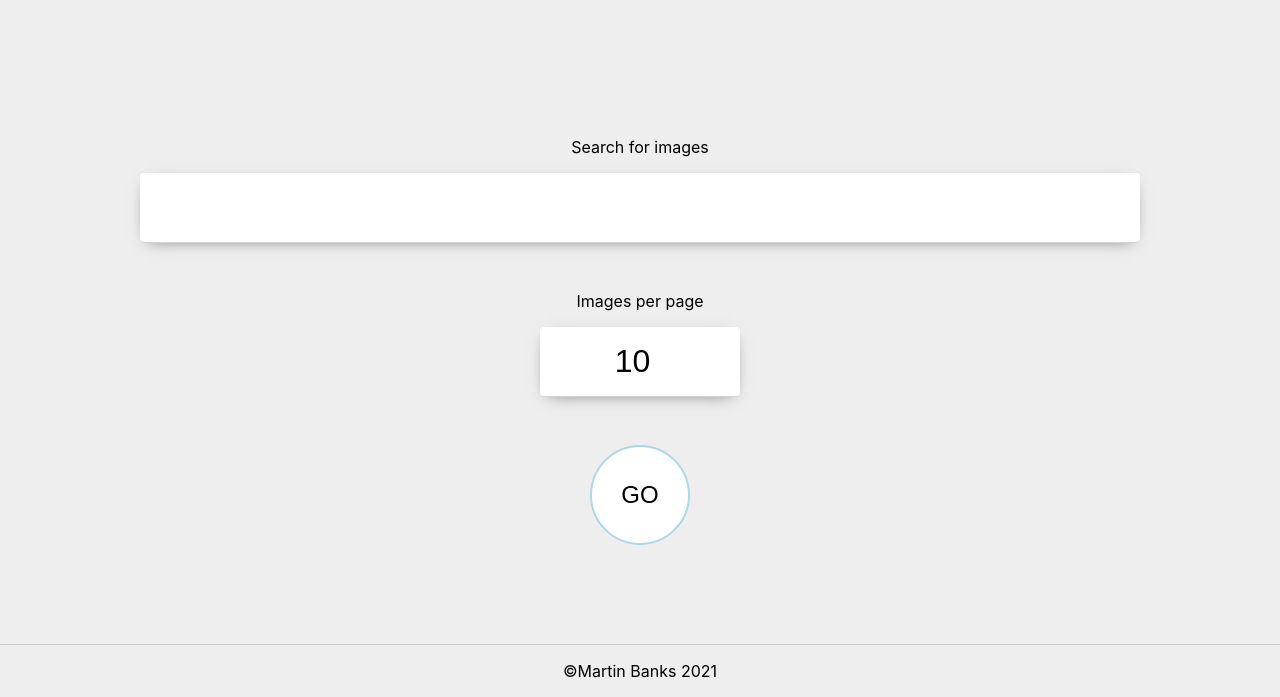
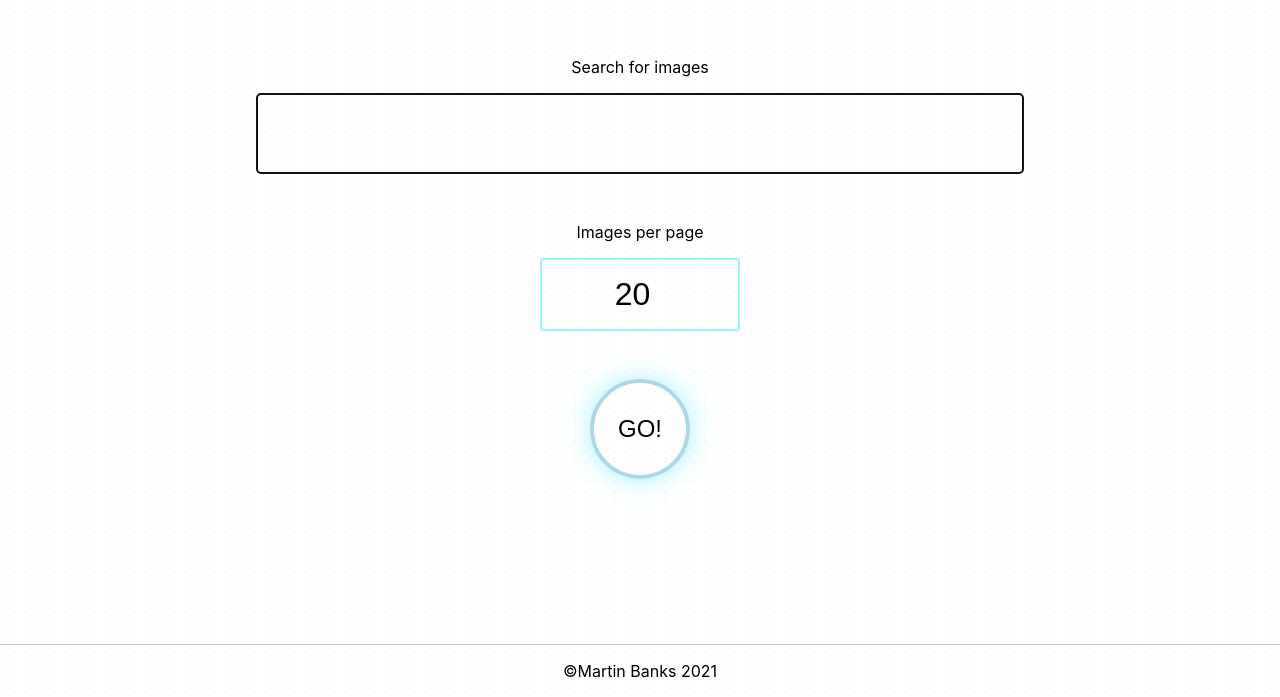
Before and after one commit to martin-banks/unsplash-challenge, a Next.js app: page / in a window 1280 px wide. Shown: the part 103-800 px from the top of the page. Built offline with nearby package versions, Linux system fonts and the light colour scheme.

Commit message:
Updated styles

```diff
--- a/components/image-grid/index.js
+++ b/components/image-grid/index.js
@@ -8,30 +8,55 @@ export default function ImageGrid (props) {
 
   return <>
     <section className={ styles.gridContainer }>
-      <ResponsiveMasonry
-        columnsCountBreakPoints= {{ 300: 1, 600: 2, 900: 3, 1200: 4 }}
+
+      {
+        searchResults?.results?.length
+          ? <ResponsiveMasonry columnsCountBreakPoints= {{ 300: 1, 600: 2, 900: 3, 1200: 4 }} >
+            <Masonry gutter="16px">
+              {
+                searchResults?.results.map(p => <a
+                    className={ styles.imageContainer }
+                    key={ `result-image-${p.id}-${Math.random()}` }
+                    style={{
+                      backgroundColor: p.color,
+                      backgroundImage: `url(${p.urls.small})`
+                    }}
+                    href={ `https://unsplash.com/photos/${p.id}` }
                   >
-        <Masonry gutter="8px">
-          {
-            searchResults?.results
-              ? searchResults?.results.map(p => <div className={ styles.imageContainer } key={ `result-image-${p.id}` }>
                     {/* <Blurhash
                       hash={ p.blur_hash }
                       width="100%"
                       height="100%"
                     /> */}
-                <img className={ styles.highres } src={ p.urls.small } />
-                <div className={ styles.overlay }>
-                  <p>{ p.user.name }</p>
+                    <img
+                      className={ styles.highres }
+                      src={ p.urls.small }
+                      alt={ p.alt_description }
+                    />
+                    <div
+                      className={ styles.overlay }
+                      style={{
+                        background: `linear-gradient(to top, ${p.color}, rgba(0,0,0, 0) 50%)`
+                      }}
+                    >
+                      <p>
+                        <img
+                          className={ styles.profileImage }
+                          src={ p.user.profile_image.medium }
+                        />
+                        <b>{ p.user.name }</b>
+                      </p>
+                      { p.alt_description && <p className={ styles.caption }>{ p.alt_description }</p> }
                     </div>
-              </div>)
-              : <pre className="dump">{ JSON.stringify(searchResults, null, 2)}</pre>
+                  </a>
+                )
               }
             </Masonry>
           </ResponsiveMasonry>
+          : <p className={ styles.noResults }>Oh no, we couldn't find anything!</p>
+      }
+
 
     </section>
-
-    {/* </section> */}
   </>
 }
--- a/components/image-grid/styles.module.css
+++ b/components/image-grid/styles.module.css
@@ -4,38 +4,100 @@
   margin: 0 auto;
   margin-bottom: 10rem;
   max-width: 1800px;
+  padding: 1rem;
 }
 .imageContainer {
+  display: block;
   position: relative;
-  /* padding: 1rem; */
+  background-repeat: no-repeat;
+  background-size: contain;
+  z-index: 0;
+  transition: all 200ms ease-in-out;
+  border-radius: 8px;
+  overflow: hidden;
 }
+.imageContainer:after {
+  content: "";
+  position: absolute;
+  width: 100%;
+  height: 100%;
+  top: 0;
+  left: 0;
+  background: inherit;
+  background-position: center center;
+  filter: drop-shadow(0px 0px 10px rgba(0, 0, 0, 0.50)) blur(10px);
+  z-index: 0;
+  transform: translate(0, 4%) scale(1);
+  opacity: 1;
+}
+
+.imageContainer:hover {
+  transform: scale(1.1);
+  z-index: 100;
+}
+
 .highres {
   display: block;
+  position: relative;
   top: 0;
   left: 0;
   width: 100%;
+  opacity: 1;
+  z-index: 10;
 }
 
 .overlay {
   position: absolute;
+  display: flex;
+  justify-content: flex-end;
+  flex-direction: column;
   top: 0;
   left: 0;
   width: 100%;
-  height: auto;
+  height: 100%;
   opacity: 0;
-  transition: all 200ms;
+  transform: translateY(100%);
+  transition: all 300ms;
   padding: 2rem;
-  background: linear-gradient(rgba(0,0,0, 0.4), rgba(0,0,0, 0));
+  /* background: linear-gradient(rgba(0,0,0, 0.6), rgba(0,0,0, 0)); */
   pointer-events: none;
+  z-index: 100;
 }
 
 .overlay p {
-  font-weight: bold;
+  display: block;
   color: white;
   margin: 0;
-  text-shadow: 0 1px 4px rgba(0,0,0, 0.6)
+  text-shadow: 0 1px 4px rgba(0,0,0, 0.6);
+}
+
+.caption {
+  text-transform: capitalize;
+}
+
+.profileImage {
+  width: 32px;
+  height: 32px;
+  border-radius: 100px;
+  border: solid 1px #fff;
+  vertical-align: middle;
+  margin-right: 0.5rem;
 }
 
 .imageContainer:hover .overlay {
-  opacity: 1
+  opacity: 1;
+  transform: translateY(0)
 }
+
+.noResults {
+  display: block;
+  text-align: center;
+  font-size: 2rem;
+  font-weight: 300;
+}
+
+@media screen and (prefers-color-scheme: dark) {
+  .noResults {
+    color: white
+  }
+}
--- a/components/search/index.js
+++ b/components/search/index.js
@@ -1,10 +1,11 @@
-import { useRef, useState } from 'react'
+import { useRef, useState, useEffect } from 'react'
 
 import styles from './styles.module.css'
 
 export default function Search (props) {
-  const [ perPage, setPerPage ] = useState(props.per_page || 10)
-  const [ search, setSearch ] = useState(props.search || '')
+  const { searchDetails } = props
+  const [ perPage, setPerPage ] = useState(searchDetails?.per_page || 20)
+  const [ search, setSearch ] = useState(searchDetails?.search || '')
 
   const refForm = useRef(null)
 
@@ -19,8 +20,19 @@ export default function Search (props) {
     refForm.current.submit()
   }
 
+  useEffect(() => {
+    if (searchDetails) {
+      setPerPage(searchDetails?.per_page)
+      setSearch(searchDetails?.search)
+    }
+  }, [searchDetails])
+
   return <>
-    <form className={ styles.searchForm } ref={ refForm } onSubmit={ handleSubmit }>
+    <form
+      className={ styles.searchForm }
+      ref={ refForm }
+      onSubmit={ handleSubmit }
+    >
 
       <label
         className={ styles.searchLabel }
@@ -29,13 +41,12 @@ export default function Search (props) {
       >Search for images</label>
 
       <input
-        className={ styles.searchLabel }
         className={ styles.searchInput__text }
         onChange={ handleSearchInput }
         name="search"
         type="text"
         value={ search }
-        autofocus
+        autoFocus
       />
 
       <div className={ styles.perPageContainer }>
@@ -49,11 +60,13 @@ export default function Search (props) {
           max="50"
           value={ perPage }
         />
-
       </div>
 
-
-      <input className={ styles.searchSubmit } type="submit" value="go" />
+      <input
+        className={ styles.searchSubmit }
+        type="submit"
+        value="GO!"
+      />
     </form>
   </>
 }
--- a/components/search/styles.module.css
+++ b/components/search/styles.module.css
@@ -1,32 +1,37 @@
 .searchForm {
-  margin: 30vh auto 10vh auto;
+  margin: 8vh auto 8vh auto;
   display: block;
-  max-width: 1000px;
+  max-width: 800px;
+  padding: 0 1rem;
 }
 
 .searchInput__text {
   display: block;
   width: 100%;
-  font-size: 2rem;
+  font-size: 2.5rem;
   padding: 1rem;
-  border: none;
-  border-bottom: solid 1px lightgrey;
-  margin-bottom: 3rem;
-  background: white;
-  box-shadow: 0 4px 16px -8px rgba(0,0,0, 0.6);
+  border: solid 2px rgb(90, 231, 250, 0.6);
+  margin-bottom: 1.5rem;
   border-radius: 4px;
   text-align: center;
+  text-transform: uppercase;
+  font-weight: 900;
+  background: -webkit-linear-gradient(cyan, midnightblue);
+  -webkit-background-clip: text;
+  -webkit-text-fill-color: transparent;
+  caret-color: dodgerblue;
 }
+
 .searchInput__number {
   font-size: 2rem;
   padding: 1rem;
   border: none;
-  border-bottom: solid 1px lightgrey;
   margin-bottom: 1rem;
-  box-shadow: 0 4px 16px -8px rgba(0,0,0, 0.6);
   border-radius: 4px;
   min-width: 200px;
   text-align: center;
+  background: none;
+  border: solid 2px rgb(90, 231, 250, 0.6);
 }
 
 .searchLabel {
@@ -34,21 +39,22 @@
   display: block;
   margin-bottom: 1rem;
   text-align: center;
-
 }
 
 .searchSubmit {
   display: block;
-  margin: 2rem auto;
+  margin: 1rem auto;
   width: 100px;
   height: 100px;
   border-radius: 100px;
-  border: solid 2px lightblue;
-  background: white;
+  border: solid 4px lightblue;
+  background: none;
   text-transform: uppercase;
   transition: all 200ms;
   font-size: 1.5rem;
+  box-shadow: 0 0px 32px -8px rgb(90, 231, 250);
 }
+
 .searchSubmit:hover {
   background: deepskyblue;
   color: white
@@ -58,3 +64,27 @@
   margin: 0 auto;
   text-align: center
 }
+
+@media screen and (min-width: 600px) {
+  .searchForm {
+    margin: 20vh auto 20vh auto;
+  }
+  .searchInput__text {
+    margin-bottom: 3rem;
+  }
+  .searchSubmit {
+    margin: 2rem auto;
+  }
+}
+
+@media screen and (prefers-color-scheme: dark) {
+  .searchInput__number {
+    color: #ccc;
+  }
+  .searchLabel {
+    color: #ccc
+  }
+  .searchSubmit {
+    color: white
+  }
+}
--- a/pages/index.js
+++ b/pages/index.js
@@ -1,34 +1,36 @@
-import { useState, useRef } from 'react'
-
+import { useState, useEffect } from 'react'
 import Head from 'next/head'
-// import Image from 'next/image'
-
-import styles from '../styles/Home.module.css'
 
 import Search from '../components/search'
 import ImageGrid from '../components/image-grid'
 
+import styles from '../styles/Home.module.css'
+
+
 export default function Home (props) {
+  const [ serverProps , setServerProps ] = useState(null)
+
+  useEffect(() => {
+    setServerProps(props)
+  }, [props])
 
   return (
     <div className={styles.container}>
       <Head>
         <title>Unsplash Challenge</title>
-        <meta name="description" content="Create a simple app to find images on Unsplash" />
-        <link rel="icon" href="/favicon.ico" />
+        <meta
+          name="description"
+          content="Create a simple app to find images on Unsplash"
+        />
+        <link
+          rel="icon"
+          href="/favicon.ico"
+        />
       </Head>
 
       <main className={styles.main}>
-
-        {/* search */}
-        <Search props={ props } />
-
-
-        {/* image gallery */}
-        {
-          props.searchResults && <ImageGrid searchResults={ props.searchResults } />
-        }
-
+        <Search searchDetails={ serverProps } />
+        { props.searchResults && <ImageGrid searchResults={ props.searchResults } /> }
       </main>
 
       <footer className={styles.footer}>
@@ -63,10 +65,10 @@ export async function getServerSideProps (context) {
 
   return {
     props: {
-      search: context?.query?.search || null,
       searchResults,
-      page: context?.query?.page || null,
-      per_page: context?.query?.per_page || 10,
+      search: context?.query?.search || '',
+      page: context?.query?.page || 1,
+      per_page: context?.query?.per_page || 20,
     }
   }
 
--- a/styles/Home.module.css
+++ b/styles/Home.module.css
@@ -1,6 +1,5 @@
 .container {
   display: grid;
-  /* width: 100vw; */
   min-height: 100vh;
   grid-template-rows: 1fr auto;
 }
@@ -14,3 +13,10 @@
   padding: 1rem;
   border-top: solid 1px #ccc
 }
+
+@media screen and (prefers-color-scheme: dark) {
+  .footer {
+    border-color: #333;
+    color: #aaa;
+  }
+}
--- a/styles/globals.css
+++ b/styles/globals.css
@@ -5,8 +5,11 @@ body {
   font-family: -apple-system, BlinkMacSystemFont, Segoe UI, Roboto, Oxygen,
     Ubuntu, Cantarell, Fira Sans, Droid Sans, Helvetica Neue, sans-serif;
   font-size: 16px;
-  background: #eee
+  background: white;
+  background-image: radial-gradient(rgba(100,100,100, 0.05) 20%, rgba(100,100,100, 0) 0);
+  background-size: 10px 10px;
 }
+
 
 a {
   color: inherit;
@@ -17,6 +20,12 @@ a {
   box-sizing: border-box;
 }
 
+@media screen and (prefers-color-scheme: dark) {
+  body {
+    background-color: #111;
+  }
+}
+
 .dump {
   display: block;
   padding: 1rem;
```
Lines whose indentation alone changed are shown as unchanged.
